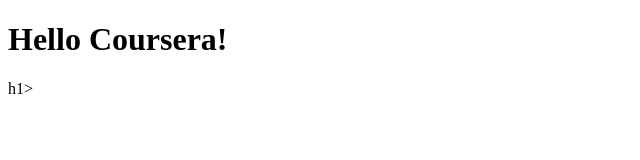
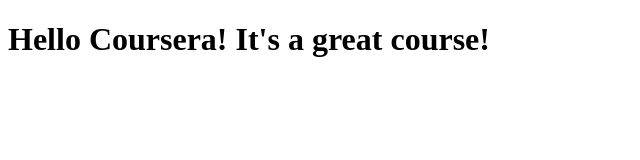
Before and after one commit to rosenbergk/coursera-test, a plain HTML site: page site/index.html in a window 1280 px wide. Shown: the whole page, without its empty margins (0-640 px from the left). Drawn offline with Linux system fonts and the light colour scheme.

Commit message:
Small addition to our page content

```diff
--- a/site/index.html
+++ b/site/index.html
@@ -6,6 +6,6 @@
 	<title>Hello Coursera!</title>
 </head>
 <body>
-<h1>Hello Coursera!</h1>h1>
+<h1>Hello Coursera! It's a great course!</h1>
 </body>
 </html>
```
